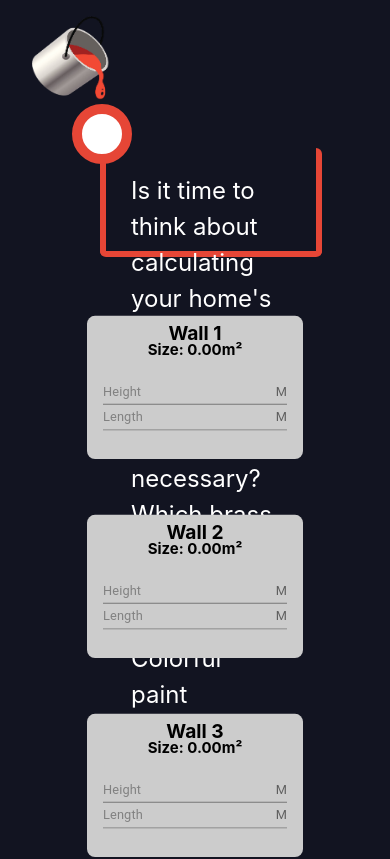
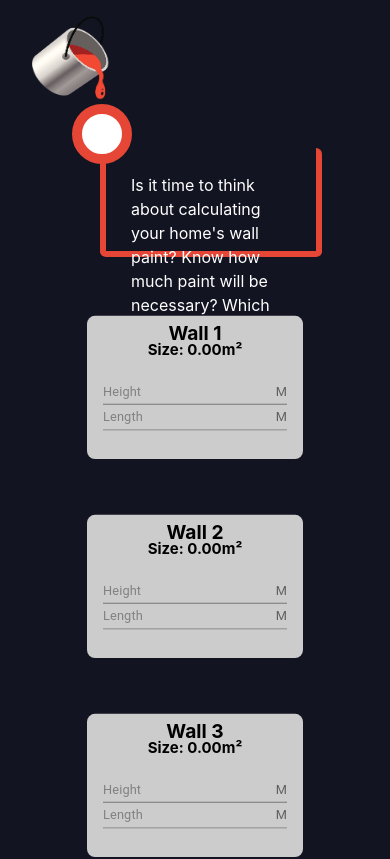
Before and after one commit to ricardomalan/paint-calculator-rm-ink-colorful, a React (Create React App) app: page / in a window 390 px wide. Shown: the top 859 px of the page. Built offline with nearby package versions, Linux system fonts and the light colour scheme; the HTML template or start-up script is replaced by a standard one.

Commit message:
style: responsiveness in the header text

```diff
--- a/src/styles/displayModules.js
+++ b/src/styles/displayModules.js
@@ -23,4 +23,8 @@ export const HeaderModule = styled.section`
     width: 2.5rem;
     z-index: 2;
   }
+
+  @media only screen and (max-width: 1366px) {
+    font-size: 1rem;
+  }
 `;
--- a/src/styles/mainContainer.js
+++ b/src/styles/mainContainer.js
@@ -3,7 +3,6 @@ import styled from 'styled-components';
 const MainContainer = styled.div`
   display: flex;
   flex-direction: column;
-  width: 100vw;
 
   .img-logo {
     position: absolute;
```
